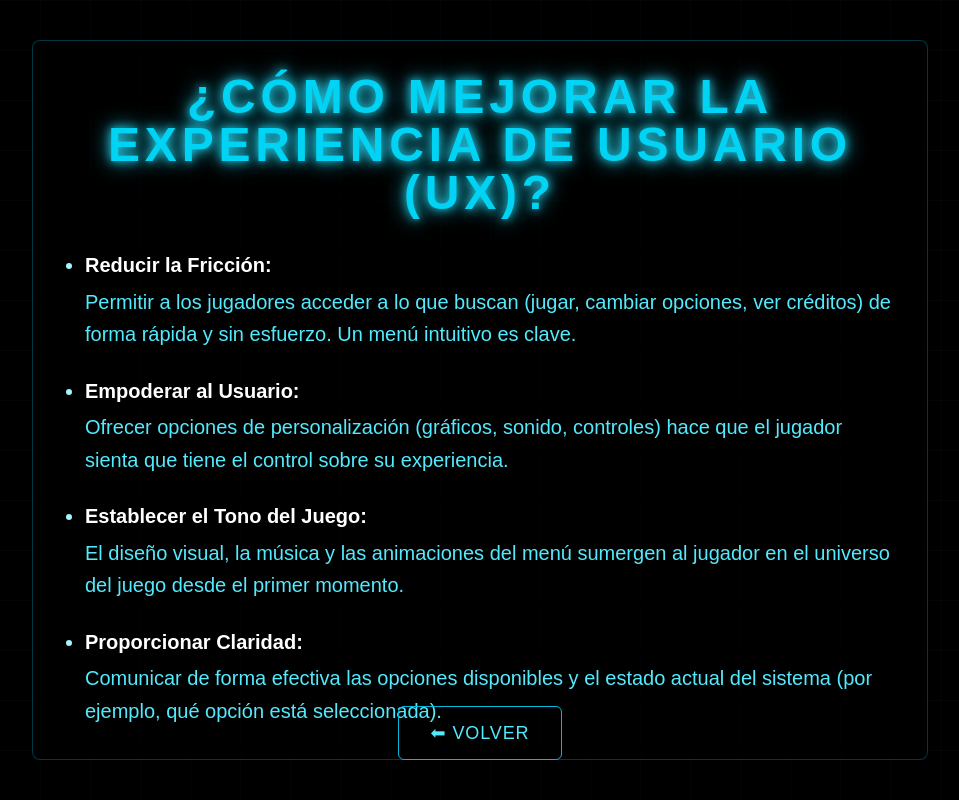
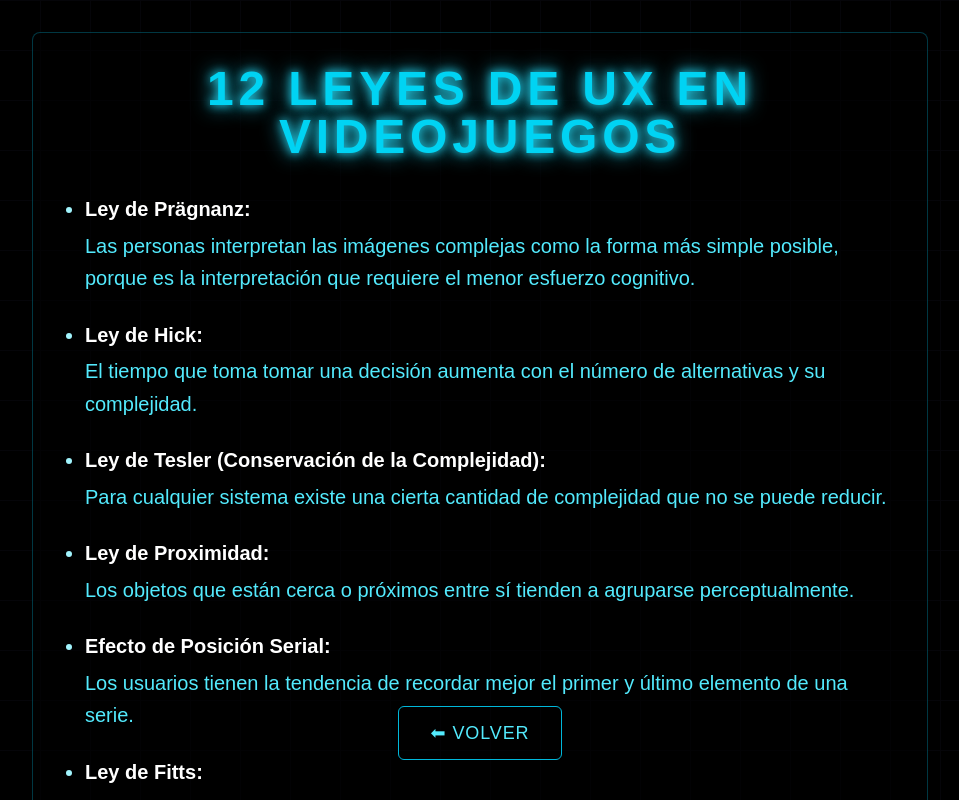
Before and after one commit to Santiago25-lab/VideoGameInterface, a Next.js app in the folder videogameinterface/: page / in a window 1280 px wide. Both pictures are taken after a click on the button "¿CÓMO MEJORAR UX?". Shown: the top 800 px of the page, without its empty margins (160-1119 px from the left). Built offline with nearby package versions, Linux system fonts and the light colour scheme.

Commit message:
update UxScreen component with UX laws and descriptions

```diff
--- a/videogameinterface/app/components/Ux.tsx
+++ b/videogameinterface/app/components/Ux.tsx
@@ -6,30 +6,78 @@ interface UxScreenProps {
 
 export default function UxScreen({ onBack }: UxScreenProps) {
     return (
-        <InfoPageSkeleton title="¿Cómo Mejorar la Experiencia de Usuario (UX)?" onBack={onBack}>
+        <InfoPageSkeleton title="12 Leyes de UX en Videojuegos" onBack={onBack}>
             <ul className="list-disc space-y-6 pl-5">
                 <li>
-                    <strong className="text-white">Reducir la Fricción:</strong>
+                    <strong className="text-white">Ley de Prägnanz:</strong>
                     <p className="mt-1 text-cyan-300">
-                        Permitir a los jugadores acceder a lo que buscan (jugar, cambiar opciones, ver créditos) de forma rápida y sin esfuerzo. Un menú intuitivo es clave.
+                        Las personas interpretan las imágenes complejas como la forma más simple posible, porque es la interpretación que requiere el menor esfuerzo cognitivo.
                     </p>
                 </li>
                 <li>
-                    <strong className="text-white">Empoderar al Usuario:</strong>
+                    <strong className="text-white">Ley de Hick:</strong>
                     <p className="mt-1 text-cyan-300">
-                        Ofrecer opciones de personalización (gráficos, sonido, controles) hace que el jugador sienta que tiene el control sobre su experiencia.
+                        El tiempo que toma tomar una decisión aumenta con el número de alternativas y su complejidad.
                     </p>
                 </li>
                 <li>
-                    <strong className="text-white">Establecer el Tono del Juego:</strong>
+                    <strong className="text-white">Ley de Tesler (Conservación de la Complejidad):</strong>
                     <p className="mt-1 text-cyan-300">
-                        El diseño visual, la música y las animaciones del menú sumergen al jugador en el universo del juego desde el primer momento.
+                        Para cualquier sistema existe una cierta cantidad de complejidad que no se puede reducir.
                     </p>
                 </li>
                 <li>
-                    <strong className="text-white">Proporcionar Claridad:</strong>
+                    <strong className="text-white">Ley de Proximidad:</strong>
                     <p className="mt-1 text-cyan-300">
-                        Comunicar de forma efectiva las opciones disponibles y el estado actual del sistema (por ejemplo, qué opción está seleccionada).
+                        Los objetos que están cerca o próximos entre sí tienden a agruparse perceptualmente.
+                    </p>
+                </li>
+                <li>
+                    <strong className="text-white">Efecto de Posición Serial:</strong>
+                    <p className="mt-1 text-cyan-300">
+                        Los usuarios tienen la tendencia de recordar mejor el primer y último elemento de una serie.
+                    </p>
+                </li>
+                <li>
+                    <strong className="text-white">Ley de Fitts:</strong>
+                    <p className="mt-1 text-cyan-300">
+                        El tiempo para alcanzar un objetivo es proporcional a la distancia al mismo e inversamente proporcional a su tamaño.
+                    </p>
+                </li>
+                <li>
+                    <strong className="text-white">Ley de Parkinson:</strong>
+                    <p className="mt-1 text-cyan-300">
+                        Cualquier tarea se inflará hasta ocupar todo el tiempo disponible para su realización.
+                    </p>
+                </li>
+                <li>
+                    <strong className="text-white">Efecto Von Restorff (Aislamiento):</strong>
+                    <p className="mt-1 text-cyan-300">
+                        Cuando hay varios objetos similares presentes, es más probable que se recuerde el que difiere del resto.
+                    </p>
+                </li>
+                <li>
+                    <strong className="text-white">Principio de Pareto (80/20):</strong>
+                    <p className="mt-1 text-cyan-300">
+                        Aproximadamente el 80% de los efectos provienen del 20% de las causas.
+                    </p>
+                </li>
+                <li>
+                    <strong className="text-white">Efecto Zeigarnik:</strong>
+                    <p className="mt-1 text-cyan-300">
+                        Las personas recuerdan mejor las tareas incompletas o interrumpidas que las completadas.
+                    </p>
+                </li>
+                <li>
+                    <strong className="text-white">Ley de Miller (7 ± 2):</strong>
+                    <p className="mt-1 text-cyan-300">
+                        La persona promedio solo puede mantener alrededor de 7 elementos (±2) en su memoria de trabajo.
+                    </p>
+                </li>
+                <li>
+                    <strong className="text-white">Ley de Jakob:</strong>
+                    <p className="mt-1 text-cyan-300">
+                        Los usuarios prefieren aquellos sistemas que funcionen igual que los que ya conocen.
                     </p>
                 </li>
             </ul>
```
